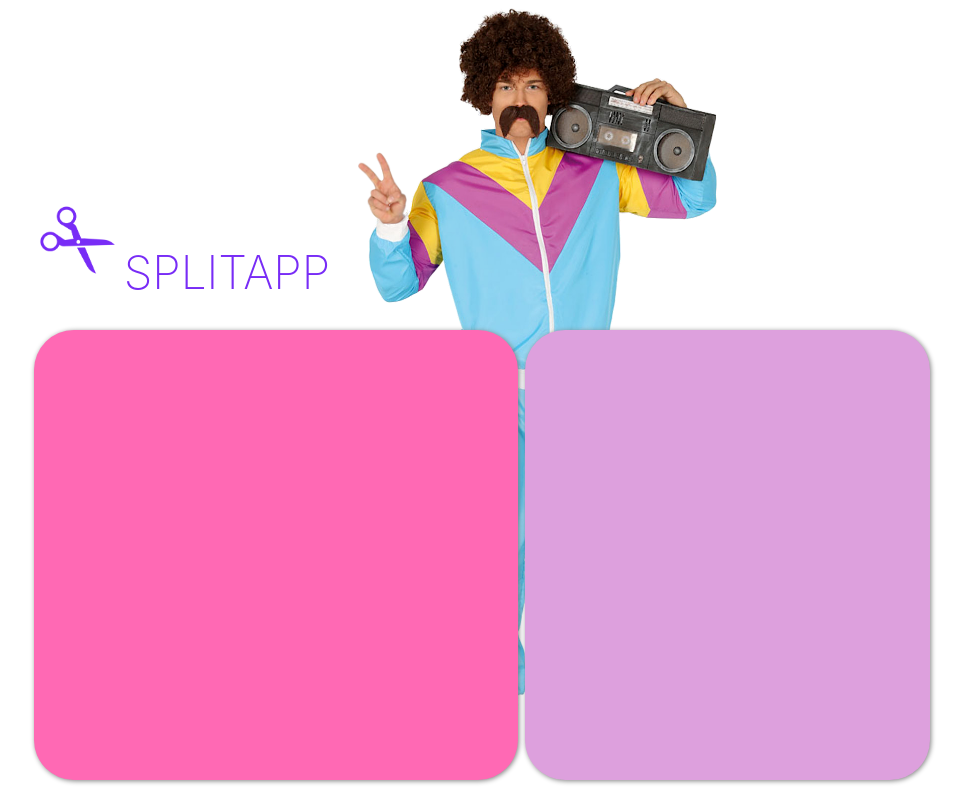
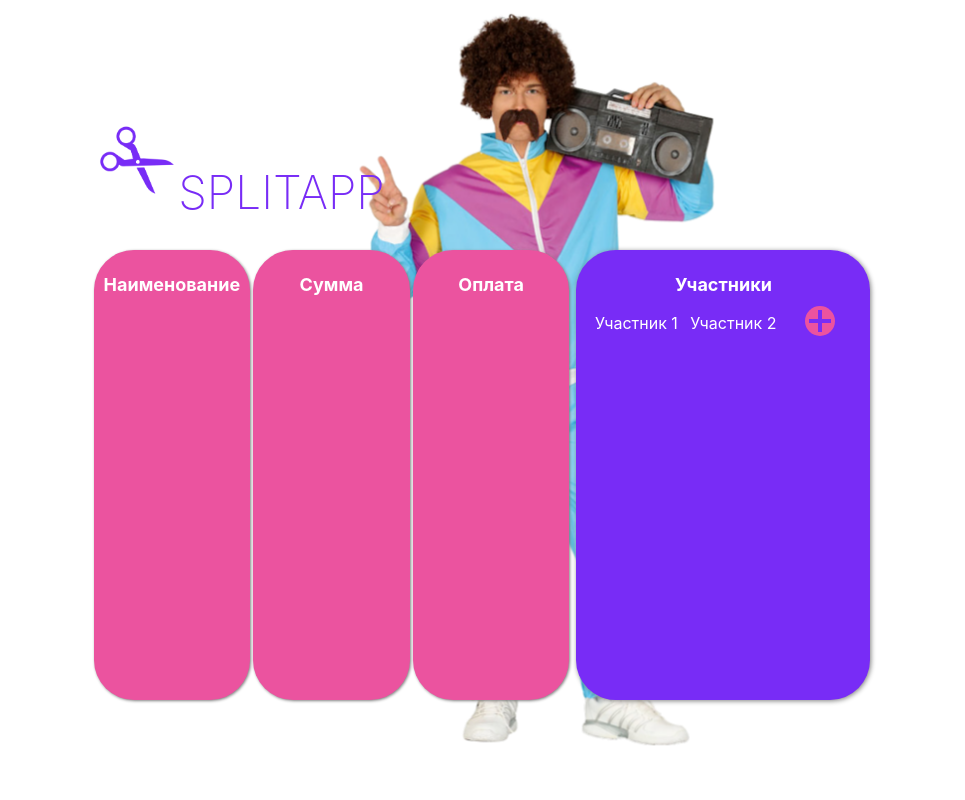
Before and after one commit to vgaidukov/splitapp, a React (Create React App) app: page / in a window 1280 px wide. Shown: the whole page, without its empty margins (158-1123 px from the left). Built offline with nearby package versions, Linux system fonts and the light colour scheme.

Commit message:
feat: set calc's headers and control participants

```diff
--- a/src/App.css
+++ b/src/App.css
@@ -3,6 +3,8 @@
 }
 
 .parallax {
+  padding: 0;
+  box-sizing: border-box;
   position: relative;
   perspective: 1px;
   height: 100vh;
@@ -16,17 +18,21 @@
 }
 
 .parallax-image {
-  transform: translateZ(-2px) scale(3);
+  transform: translateZ(-2px) scale(2.96);
 }
 
 .parallax-calculator {
   transform: translateZ(0);
+  display: flex;
+  flex-direction: column;
+  width: 100%
+  ;
 }
 
 .container {
-  margin: 200px auto;
-  width: 70%;
+  margin: 15vh auto;
+  max-width: 95%;
   display: flex;
-  /* flex: 1 1 auto; */
   flex-direction: column;
+  justify-content: center;
 }
--- a/src/App.js
+++ b/src/App.js
@@ -7,10 +7,40 @@ import Calculator from './components/Calculator/Calculator';
 import Main from './components/Main/Main';
 
 function App() {
+  const [widthIndex, setWidthIndex] = useState(2)
   const [isMouseOn, setIsMouseOn] = useState(false);
+  const [participants, setParticipants] = useState([
+    {
+      name: "Участник 1",
+      id: 1
+    },
+    {
+      name: "Участник 2",
+      id: 2
+    }
+  ]);
 
   const trackMouse = () => {
     setIsMouseOn(!isMouseOn);
+  }
+
+  const addParticipant = (participant) => {
+    setWidthIndex(widthIndex + 1);
+    setTimeout(() => {
+      setParticipants([...participants, participant]);
+    }, 200);
+  }
+
+  const deleteParticipant = (deletedId) => {
+    if (participants.length > 2) {
+      const newParticipants = participants.filter((el) => {
+        return el.id.toString() !== deletedId;
+      });
+      setTimeout(() => {
+        setParticipants(newParticipants);
+        setWidthIndex(widthIndex - 1);
+      }, 500);
+    }
   }
 
   return (
@@ -23,7 +53,13 @@ function App() {
           <div className="container">
             <Header />
             <Main>
-              <Calculator trackMouse={trackMouse} />
+              <Calculator
+                trackMouse={trackMouse}
+                participants={participants}
+                addParticipant={addParticipant}
+                deleteParticipant={deleteParticipant}
+                widthIndex={widthIndex}
+              />
             </Main>
           </div>
           <Footer />
--- a/src/components/Calculator/Calculator.css
+++ b/src/components/Calculator/Calculator.css
@@ -1,22 +1,6 @@
 .calculator {
   display: flex;
-  width: 100%;
   min-height: 450px;
+
+  color: #FFF;
 }
-
-.items {
-  margin-right: 7px;
-  width: 54%;
-  display: flex;
-  background-color: hotpink;
-  border-radius: 40px;
-  box-shadow: 1px 1px 5px gray;
-}
-
-.participants {
-  display: flex;
-  flex: 1 1 auto;
-  background-color: plum;
-  border-radius: 40px;
-  box-shadow: 1px 1px 5px gray;
-}
--- a/src/components/Calculator/Calculator.js
+++ b/src/components/Calculator/Calculator.js
@@ -1,11 +1,27 @@
+// import Items from '../Items/Items';
+import Participants from '../Participants/Participants';
 import './Calculator.css';
+import InitialData from './InitialData/InitialData';
 
-function Calculator({ trackMouse }) {
+
+function Calculator({
+  trackMouse,
+  participants,
+  addParticipant,
+  deleteParticipant,
+  widthIndex,
+}) {
 
   return (
-    <div className="calculator" onMouseOver={trackMouse} onMouseOut={trackMouse}>
-      <div className="items"></div>
-      <div className="participants"></div>
+    <div className="calculator" onMouseEnter={trackMouse} onMouseLeave={trackMouse}>
+      <InitialData />
+      <Participants
+        participants={participants}
+        addParticipant={addParticipant}
+        deleteParticipant={deleteParticipant}
+        widthIndex={widthIndex}
+      />
+      {/* <Items /> */}
     </div>
   );
 }
--- /dev/null
+++ b/src/components/Calculator/InitialData/InitialData.css
@@ -0,0 +1,23 @@
+.initial-data {
+  margin-right: 7px;
+  /* width: 54%; */
+  display: grid;
+  grid-template-columns: repeat(3, minmax(150px, 1fr));
+  column-gap: 3px;
+}
+
+.column {
+  height: 100%;
+  background-color: #eb539f;
+  border-radius: 40px;
+  box-shadow: 1px 1px 3px gray;
+}
+
+ .column__title {
+  margin: 25px 10px;
+  padding: 0;
+  max-width: 150px;
+
+  font-size: 18px;
+  text-align: center;
+}
--- /dev/null
+++ b/src/components/Calculator/InitialData/InitialData.js
@@ -0,0 +1,26 @@
+import './InitialData.css';
+
+function InitialData() {
+
+  return (
+    <div className="initial-data">
+      <div className="column">
+        <h2 className="column__title">
+          Наименование
+        </h2>
+      </div>
+      <div className="column">
+        <h2 className="column__title">
+          Сумма
+        </h2>
+      </div>
+      <div className="column">
+        <h2 className="column__title">
+          Оплата
+        </h2>
+      </div>
+    </div>
+  );
+}
+
+export default InitialData;
--- a/src/components/Header/Header.css
+++ b/src/components/Header/Header.css
@@ -9,7 +9,6 @@
 }
 
 .header__title {
-  margin-left: 5px;
   font-size: 46px;
   color: #782cf6;
 
--- /dev/null
+++ b/src/components/Participant/Participant.css
@@ -0,0 +1,126 @@
+.participant {
+  margin-right: 7px;
+  position: relative;
+  display: flex;
+  opacity: 1;
+}
+
+.participant_to-delete {
+  animation: disappear .5s forwards;
+}
+
+@keyframes disappear {
+  0% {
+    scale: 1;
+    width: 90px;
+  }
+  30% {
+    scale: 0;
+    width: 90px;
+  }
+  100% {
+    scale: 0;
+    width: 0;
+  }
+}
+
+.participant__name {
+  padding: 0;
+  max-width: 90px;
+  min-height: 35px;
+  display: flex;
+
+  background: none;
+  border: none;
+  border-radius: 10px;
+  outline: none;
+
+  text-align: center;
+  color: #FFF;
+  font-size: 16px;
+
+  transition: .2s;
+}
+
+.participant__name_new {
+  animation: appear .2s forwards;
+}
+
+@keyframes appear {
+  0% {scale: 0}
+  100% {scale: 1;}
+}
+
+.participant__name:focus {
+  transform: scale(1.15);
+  background-color: #a26cfa;
+}
+
+.participant__name:hover {
+  transform: scale(1.15);
+}
+
+.participant__name::placeholder {
+  opacity: 1;
+  transition: opacity 0.2s ease;
+  color: #FFF;
+}
+
+.participant__name:focus::placeholder {
+  opacity: 0;
+}
+
+.participant__delete {
+  display: none;
+  position: absolute;
+  top: -10px;
+  right: -8px;
+  padding: 2px;
+  backdrop-filter: blur(.7px);
+  opacity: .8;
+  transition: all linear .2s;
+
+}
+
+.participant__delete_visible {
+  display: flex;
+}
+
+.participant__delete_visible:hover {
+  opacity: 1;
+  transform: translateX(-7px) translateY(3px) scale(1.6);
+}
+
+.participant__delete-button {
+  width: 14px;
+  height: 14px;
+  margin: 0;
+  padding: 0;
+  position: relative;
+  border: none;
+  border-radius: 50%;
+  background:none;
+}
+
+.participant__delete-button::before {
+
+  position: absolute;
+  top: 6px;
+  left: 1px;
+  content: "";
+  transform: rotate(135deg);
+  width: 12px;
+  height: 2px;
+  background-color: #eb539f;
+}
+
+.participant__delete-button::after {
+  position: absolute;
+  top: 6px;
+  left: 1px;
+  content: "";
+  transform: rotate(45deg);
+  width: 12px;
+  height: 2px;
+  background-color: #eb539f;
+}
--- /dev/null
+++ b/src/components/Participant/Participant.js
@@ -0,0 +1,50 @@
+import { useState } from 'react';
+import './Participant.css';
+
+function Participant({
+  element,
+  deleteParticipant
+}) {
+  const [isVisible, setIsVisible] = useState(false);
+  const [toDelete, setToDelete] = useState(false);
+
+  const handleMouseOver = () => {
+    setIsVisible(true);
+  }
+  const handleMouseOut = () => {
+    setIsVisible(false);
+  }
+
+  const handleDelete = (e) => {
+    e.preventDefault();
+    setToDelete(true);
+    const name = e.target.name;
+    deleteParticipant(name.slice(9));
+  }
+
+  return (
+    <div
+      className={`participant ${toDelete && "participant_to-delete"}`}
+      onMouseOver={handleMouseOver}
+      onMouseOut={handleMouseOut}
+    >
+      <input
+        className={`participant__name ${(element.id > 2) && "participant__name_new"}`}
+        placeholder={element.name}
+      />
+      <div
+        className={`participant__delete ${isVisible && "participant__delete_visible"}`}
+      >
+        <button
+          className="participant__delete-button"
+          type="button"
+          name={`deleteId_${element.id}`}
+          onClick={handleDelete}
+        >
+        </button>
+      </div>
+    </div>
+  );
+}
+
+export default Participant;
--- /dev/null
+++ b/src/components/Participants/Participants.css
@@ -0,0 +1,65 @@
+.participants {
+  padding: 0 15px;
+  display: flex;
+  flex-direction: column;
+  background-color: #782cf6;
+  border-radius: 40px;
+  box-shadow: 1px 1px 5px gray;
+  min-width: 100px;
+  transition: all linear .1s;
+}
+
+.participants__title {
+  margin: 25px auto 10px;
+  padding: 0;
+
+  font-size: 18px;
+}
+
+.participants__header {
+  display: flex;
+  justify-content: space-between;
+}
+
+.participants__form {
+  display: flex;
+  align-items: center;
+}
+
+.participants__add-button {
+  margin: 0 20px;
+  padding: 0;
+  height: 30px;
+  min-width: 30px;
+  position: relative;
+  display: flex;
+  border-radius: 50%;
+  border: none;
+  background-color: #eb539f;
+  transition: all .2s;
+}
+
+.participants__add-button:hover {
+  transform: scale(1.2);
+}
+
+.participants__add-button::before {
+  position: absolute;
+  top: 13px;
+  left: 4px;
+  content: "";
+  width: 18px;
+  height: 0px;
+  border: 2px solid #782cf6;
+}
+
+.participants__add-button::after {
+  position: absolute;
+  top: 13px;
+  left: 4px;
+  content: "";
+  transform: rotate(90deg);
+  width: 18px;
+  height: 0px;
+  border: 2px solid #782cf6;
+}
--- /dev/null
+++ b/src/components/Participants/Participants.js
@@ -0,0 +1,42 @@
+import Participant from '../Participant/Participant';
+import './Participants.css';
+
+function Participants({
+  participants,
+  addParticipant,
+  deleteParticipant,
+  widthIndex,
+}) {
+  const handleAddClick = (e) => {
+    e.preventDefault();
+    const ids = participants.map((el) => {
+      return el.id
+    })
+    const newParticipantId = Math.max.apply(0, ids) + 1;
+    addParticipant({
+      name: `Участник ${newParticipantId}`,
+      id: newParticipantId,
+    })
+  }
+
+  return (
+    <div className="participants" style={{ width: (70 + (97 * widthIndex)) }}>
+      <h2 className="participants__title">Участники</h2>
+      <div className="participants__header">
+        <form className="participants__form">
+          {participants.map((element) => (
+            <Participant
+              key={element.id}
+              element={element}
+              deleteParticipant={deleteParticipant}
+            />
+          ))}
+        </form>
+        <button type="button" className="participants__add-button" onClick={handleAddClick}>
+        </button>
+      </div>
+    </div >
+  );
+}
+
+export default Participants;
```
